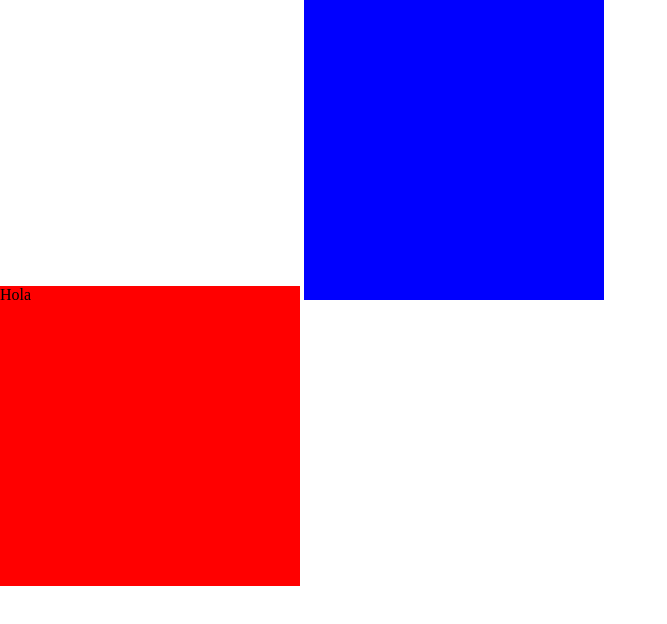
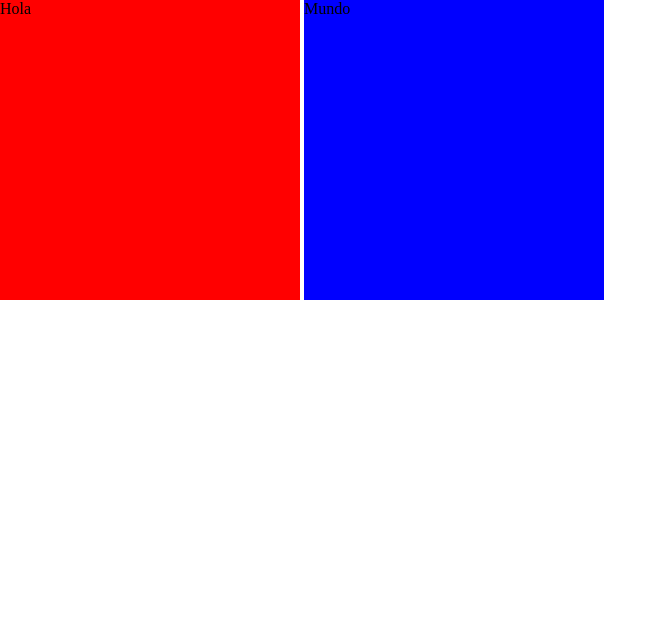
Before and after one commit to lauraszm/cajas, a plain HTML site: page index.html in a window 1280 px wide. Shown: the whole page, without its empty margins (0-667 px from the left). Drawn offline with Linux system fonts and the light colour scheme.

Commit message:
Tercer commit

```diff
--- a/index.html
+++ b/index.html
@@ -9,7 +9,7 @@
 <body>
     <!-- <div class="contenedor"> -->
         <div class="box box1">Hola</div>
-        <div class="box box2"></div>
+        <div class="box box2">Mundo</div>
     <!-- </div> -->
 </body>
 </html>
```
